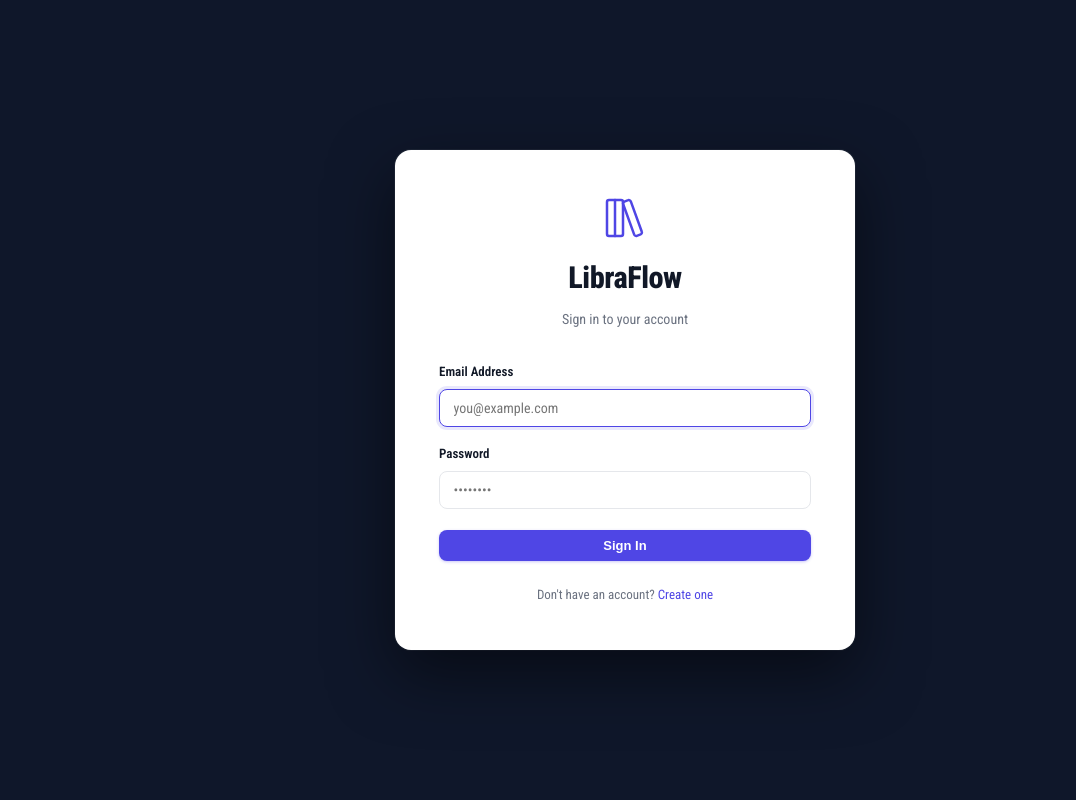
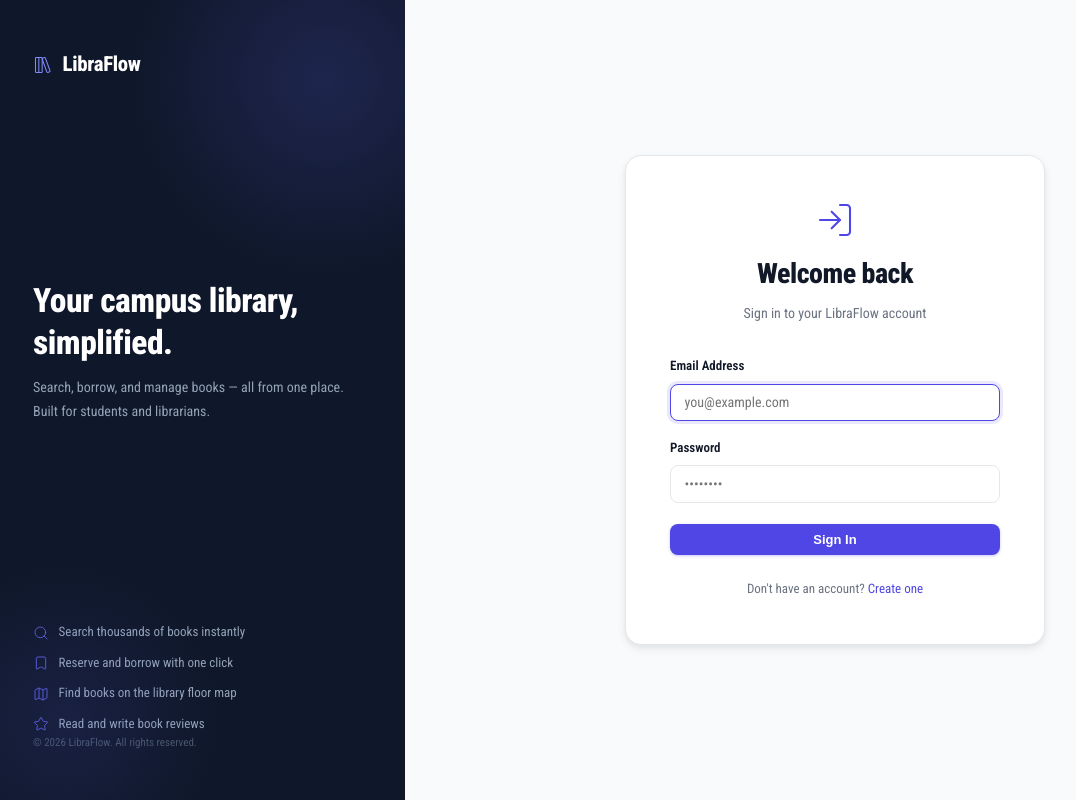
Before and after one commit to Aryankanani1/LibraFlow, a Flask app: page /login in a window 1280 px wide. Shown: the whole page, without its empty margins (15-1091 px from the left). Run offline with Flask 3, Linux system fonts and the light colour scheme.

Commit message:
ui: split auth layout, colored stat cards, Lucide book icons, improved empty states

```diff
--- a/static/css/style.css
+++ b/static/css/style.css
@@ -332,52 +347,129 @@ a:hover { text-decoration: underline; }
 .copy-code    { font-size: 12px; font-family: monospace; color: var(--muted); flex: 1; }
 .shelf-location { font-size: 12px; color: var(--muted); }
 
+/* ── Empty State ──────────────────────────────────────────────────────── */
+
 /* ── Auth pages ───────────────────────────────────────────────────────── */
 .auth-wrapper {
   position: fixed;
   inset: 0;
   display: flex;
+  overflow: hidden;
+  z-index: 100;
+}
+
+/* Left branding panel */
+.auth-left {
+  width: 420px;
+  flex-shrink: 0;
+  background: #0f172a;
+  display: flex;
+  flex-direction: column;
+  justify-content: space-between;
+  padding: 3rem;
+  position: relative;
+  overflow: hidden;
+}
+.auth-left::before {
+  content: '';
+  position: absolute;
+  top: -120px; right: -120px;
+  width: 400px; height: 400px;
+  background: radial-gradient(circle, rgba(99,102,241,.18) 0%, transparent 70%);
+  pointer-events: none;
+}
+.auth-left::after {
+  content: '';
+  position: absolute;
+  bottom: -80px; left: -80px;
+  width: 320px; height: 320px;
+  background: radial-gradient(circle, rgba(99,102,241,.12) 0%, transparent 70%);
+  pointer-events: none;
+}
+.auth-brand {
+  display: flex;
+  align-items: center;
+  gap: .6rem;
+  font-size: 1.3rem;
+  font-weight: 800;
+  color: #fff;
+  letter-spacing: -.3px;
+}
+.auth-brand .lucide { color: #818cf8; }
+.auth-tagline {
+  flex: 1;
+  display: flex;
+  flex-direction: column;
+  justify-content: center;
+  padding: 2rem 0;
+}
+.auth-tagline h2 {
+  font-size: 2.1rem;
+  font-weight: 800;
+  color: #fff;
+  line-height: 1.25;
+  letter-spacing: -.5px;
+  margin-bottom: .75rem;
+}
+.auth-tagline p {
+  color: #94a3b8;
+  font-size: 14px;
+  line-height: 1.7;
+}
+.auth-features {
+  display: flex;
+  flex-direction: column;
+  gap: .6rem;
+}
+.auth-feature {
+  display: flex;
+  align-items: center;
+  gap: .6rem;
+  color: #94a3b8;
+  font-size: 13px;
+}
+.auth-feature .lucide { color: #6366f1; width: 16px; height: 16px; }
+.auth-left-footer {
+  color: #475569;
+  font-size: 11px;
+}
+
+/* Right form panel */
+.auth-right {
+  flex: 1;
+  background: var(--bg);
+  display: flex;
   flex-direction: column;
   align-items: center;
   justify-content: center;
-  background: #0f172a;
-  padding: 2rem 1rem;
+  padding: 2rem;
   overflow-y: auto;
-  z-index: 100;
   gap: .75rem;
 }
+
 .auth-flash {
   width: 100%;
-  max-width: 460px;
+  max-width: 420px;
 }
 .auth-flash .alert {
-  background: rgba(255,255,255,.07);
-  border: 1px solid rgba(255,255,255,.12);
-  border-left: 3px solid rgba(255,255,255,.3);
-  color: #e2e8f0;
+  background: var(--surface);
+  border: 1px solid var(--border);
 }
-.auth-flash .alert-success { border-left-color: #4ade80; }
-.auth-flash .alert-danger  { border-left-color: #f87171; }
-.auth-flash .alert-warning { border-left-color: #fbbf24; }
+
 .auth-card {
   background: var(--surface);
   border-radius: 16px;
   padding: 2.75rem;
   width: 100%;
-  max-width: 460px;
-  box-shadow: 0 24px 64px rgba(0,0,0,.5), 0 0 0 1px rgba(255,255,255,.06);
+  max-width: 420px;
+  box-shadow: var(--shadow-md);
+  border: 1px solid var(--border);
 }
 .auth-header { text-align: center; margin-bottom: 2rem; }
 .auth-icon   { display: flex; justify-content: center; margin-bottom: .75rem; }
-.auth-header h1 { font-size: 1.9rem; font-weight: 800; margin: .25rem 0 .3rem; letter-spacing: -.5px; color: var(--text); }
+.auth-icon .lucide { width: 40px; height: 40px; color: var(--primary); }
+.auth-header h1 { font-size: 1.75rem; font-weight: 800; margin: .25rem 0 .3rem; letter-spacing: -.5px; color: var(--text); }
 .auth-header p  { color: var(--muted); font-size: 14px; }
-.auth-divider {
-  display: flex; align-items: center; gap: .75rem;
-  margin: 1.5rem 0; color: var(--muted); font-size: 12px;
-}
-.auth-divider::before, .auth-divider::after {
-  content: ''; flex: 1; height: 1px; background: var(--border);
-}
 .auth-footer { text-align: center; margin-top: 1.5rem; color: var(--muted); font-size: 13px; }
 
 /* ── Filter tabs ──────────────────────────────────────────────────────── */
--- a/templates/login.html
+++ b/templates/login.html
@@ -1,10 +1,30 @@
 {% extends 'base.html' %}
 {% block title %}Sign In — LibraFlow{% endblock %}
-
 {% block flash_messages %}{% endblock %}
 
 {% block content %}
 <div class="auth-wrapper">
+
+  <!-- Left branding panel -->
+  <div class="auth-left">
+    <div class="auth-brand">
+      <i data-lucide="library-big"></i> LibraFlow
+    </div>
+    <div class="auth-tagline">
+      <h2>Your campus library, simplified.</h2>
+      <p>Search, borrow, and manage books — all from one place. Built for students and librarians.</p>
+    </div>
+    <div class="auth-features">
+      <div class="auth-feature"><i data-lucide="search"></i> Search thousands of books instantly</div>
+      <div class="auth-feature"><i data-lucide="bookmark"></i> Reserve and borrow with one click</div>
+      <div class="auth-feature"><i data-lucide="map"></i> Find books on the library floor map</div>
+      <div class="auth-feature"><i data-lucide="star"></i> Read and write book reviews</div>
+    </div>
+    <div class="auth-left-footer">© 2026 LibraFlow. All rights reserved.</div>
+  </div>
+
+  <!-- Right form panel -->
+  <div class="auth-right">
 
     {% with messages = get_flashed_messages(with_categories=true) %}
       {% if messages %}
@@ -24,9 +44,9 @@
 
     <div class="auth-card">
       <div class="auth-header">
-      <div class="auth-icon"><i data-lucide="library-big"></i></div>
-      <h1>LibraFlow</h1>
-      <p>Sign in to your account</p>
+        <div class="auth-icon"><i data-lucide="log-in"></i></div>
+        <h1>Welcome back</h1>
+        <p>Sign in to your LibraFlow account</p>
       </div>
 
       <form method="POST" action="{{ url_for('auth.login') }}">
@@ -51,4 +71,5 @@
     </div>
 
   </div>
+</div>
 {% endblock %}
--- a/templates/student/book_detail.html
+++ b/templates/student/book_detail.html
@@ -12,7 +12,7 @@
   <div class="card">
     <div class="card-body">
       <div class="book-card-header" style="margin-bottom:1rem">
-        <div class="book-icon" style="font-size:3rem">📖</div>
+        <div class="book-icon" style="width:56px;height:56px;border-radius:12px"><i data-lucide="book-open"></i></div>
         <div>
           <h3>{{ book.title }}</h3>
           <p class="text-muted">by {{ book.author }}</p>
```
Also changed, not shown: other parts of static/css/style.css (+39 -11 lines), templates/admin/books.html (+6 -3 lines), templates/register.html (+22 -1 lines), templates/student/search.html (+7 -3 lines), 1 other file. Lines whose indentation alone changed are shown as unchanged.
